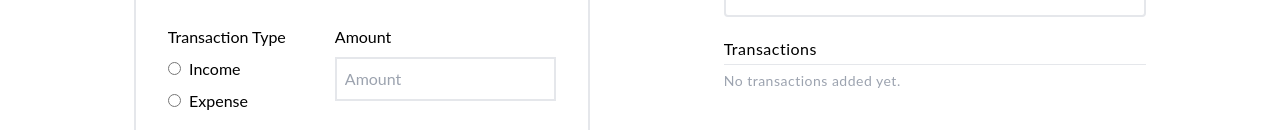
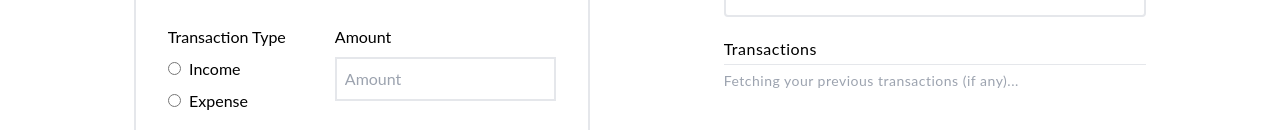
Before and after one commit to ani1609/Spendwise, a React (Create React App) app in the folder client/: page / in a window 1280 px wide. Shown: the part 326-456 px from the top of the page. Built offline with nearby package versions, Linux system fonts and the light colour scheme; a web font is replaced by a local one.

Commit message:
minor brush ups

```diff
--- a/client/src/components/ExpenseTracker.js
+++ b/client/src/components/ExpenseTracker.js
@@ -13,6 +13,7 @@ import { ReactComponent as Bills } from '../icons/bills.svg';
 import { ReactComponent as Others } from '../icons/others.svg';
 import {ReactComponent as Plus} from '../icons/plus1.svg';
 import DoughnutChart from "./DoughnutChart";
+
 
 
 function ExpenseTracker()
@@ -32,7 +33,7 @@ function ExpenseTracker()
     const [outgoing, setOutgoing] = useState(0);
     const [editEnabled, setEditEnabled] = useState(false);
     const [editIndex, setEditIndex] = useState(0);
-    const [editTransactionId, setEditTransactionId] = useState(0);
+    const [transactionsLoading, setTransactionsLoading] = useState(true);
 
 
 
@@ -48,8 +49,9 @@ function ExpenseTracker()
                 },
             };
             const response = await axios.get("https://spendwise-server.vercel.app/api/users/fetchTransactions", config);
-            console.log(response.data.transactions);
+            // console.log("transactions are ",response.data.transactions);
             setTransactions(response.data.transactions);
+            setTransactionsLoading(false);
         }
         catch (error) {
             console.error("Error fetching transactions:", error);
@@ -93,6 +95,11 @@ function ExpenseTracker()
         {
             toast.error("Please select a transaction type.");
             return;
+        }
+        if (formData.transactionType === "Income" && formData.category !== "NULL")
+        {
+            setFormData({ ...formData, category: "NULL" });
+            console.log("Category set to NULL");
         }
         if (formData.transactionType === "Expense" && formData.category === "")
         {
@@ -186,7 +193,6 @@ function ExpenseTracker()
         setEditEnabled(true);
         console.log("Edit clicked at index ", index);
         setEditIndex(index);
-        setEditTransactionId(transactionId);
         const editedTransaction = { ...transactions[index] };
 
         const date = new Date(editedTransaction.date);
@@ -359,7 +365,7 @@ function ExpenseTracker()
                             ))}
                         </ul>
                     ) : (
-                        <p className="text-gray-400">No transactions added yet.</p>
+                        transactionsLoading ? <p className="text-gray-400">Fetching your previous transactions (if any)...</p> : <p className="text-gray-400">No transactions added yet.</p>
                     )}
                 </div>
             </div>
--- a/client/src/components/Navbar.js
+++ b/client/src/components/Navbar.js
@@ -26,7 +26,7 @@ function Navbar()
             };
             const response = await axios.get("https://spendwise-server.vercel.app/api/user", config);
             setUser(response.data.user);
-            console.log(response.data.user);
+            // console.log(response.data.user);
         }
         catch (error)
         {
```
Also changed, not shown: 2 other files (tests, documents, lock files or other folders).
